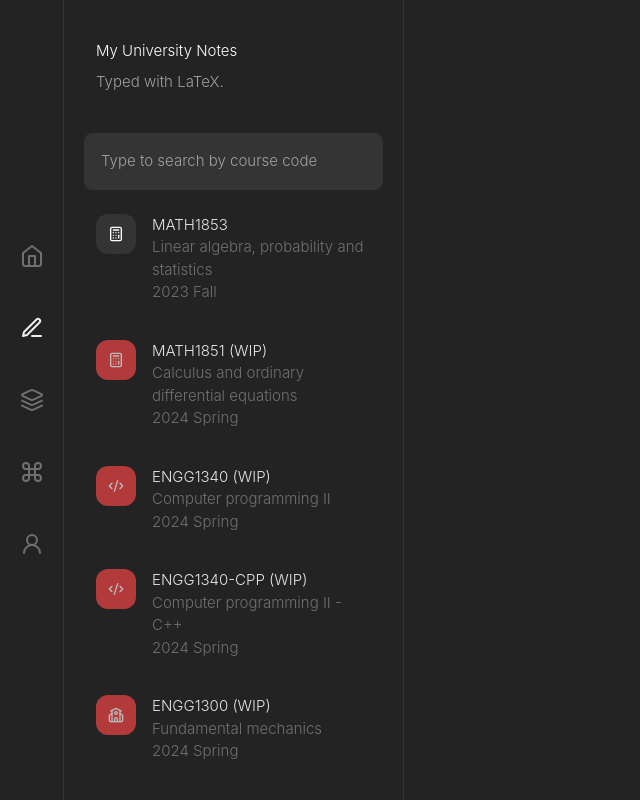
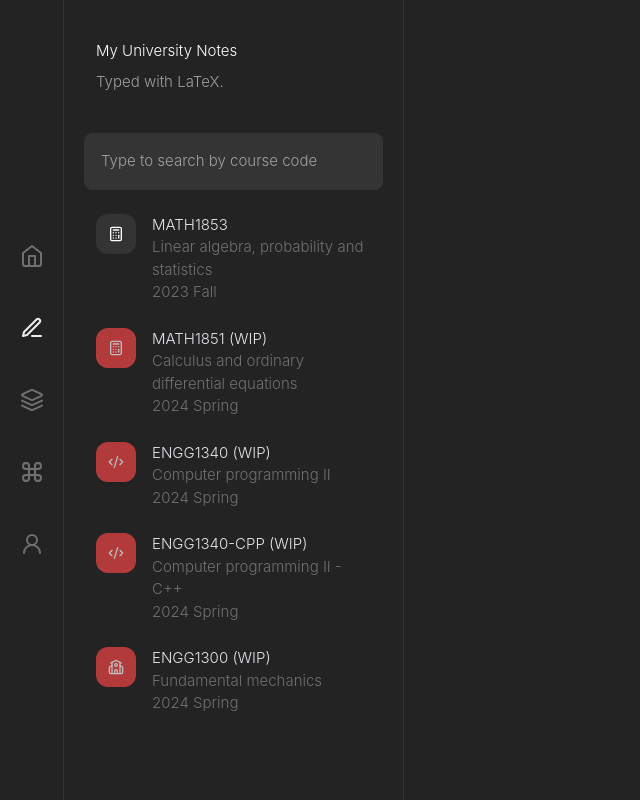
Before and after one commit to EnhancedJax/EnhancedJax.github.io, a React (Create React App) app: page /#/hkunotes in a window 1280 px wide. Shown: the whole page, without its empty margins (0-640 px from the left). Built offline with nearby package versions, Linux system fonts and the light colour scheme; a web font is replaced by a local one.

Commit message:
Smoother transition

```diff
--- a/src/pages/Home.js
+++ b/src/pages/Home.js
@@ -79,6 +79,7 @@ const HomePage = () => {
                         variants={fadeInStagger}
                         initial='hidden'
                         animate={controls}
+                        exit='hidden'
                     >
                         <div
                             className="flex flex-col items-center self-stretch justify-start gap-4"
--- a/src/pages/Notes.js
+++ b/src/pages/Notes.js
@@ -49,25 +49,32 @@ function NotesPage() {
         <>
             <div className="flex flex-row h-screen lg:pl-16">
                 <div className="px-5 pt-10 pb-20 w-full lg:w-[340px] lg:min-w-[340px] lg:border-r lg:border-r-cborder">
-                    <div className="flex flex-col w-full gap-10">
+                    <motion.div className="flex flex-col w-full gap-10"
+                        variants={fadeInStagger}
+                        initial="hidden"
+                        animate={controls}
+                        exit="hidden">
                         <div className="flex flex-col justify-center gap-2 pl-3">
-                            <div className="text-xl font-light text-white lg:text-base">My University Notes</div>
-                            <div className="text-lg font-light text-cgray lg:text-base">Typed with LaTeX.</div>
+                            <motion.div variants={fadeIn} className="text-xl font-light text-white lg:text-base">My University Notes</motion.div>
+                            <motion.div variants={fadeIn} className="text-lg font-light text-cgray lg:text-base">Typed with LaTeX.</motion.div>
                         </div>
                         <div className="self-stretch h-[466px] flex-col justify-start items-start gap-3 flex">
-                            <input
+                            <motion.input
+                                variants={fadeIn}
                                 id="outlined-basic"
                                 onChange={inputHandler}
                                 placeholder="Type to search by course code"
                                 type="text"
                                 className="w-full p-4 bg-cborder rounded-lg border border-cborder flex-col justify-start items-start gap-2.5 flex text-cpg text-base font-light placeholder-cgray"
                             />
-                            <List input={inputText} onItemClick={handleItemClick} />
+                            <motion.div variants={fadeIn}>
+                                <List input={inputText} onItemClick={handleItemClick} />
+                            </motion.div>
                         </div>
-                    </div>
+                    </motion.div>
                 </div>
                 <div className='hidden w-full h-full lg:block'>
-                    <iframe src={iframeUrl} width="100%" height="100%" />
+                    <motion.iframe variants={fadeIn} src={iframeUrl} width="100%" height="100%" />
                 </div>
             </div>
         </>
--- a/src/pages/Stack.js
+++ b/src/pages/Stack.js
@@ -1,12 +1,13 @@
 import React, { useState, useEffect } from 'react';
 import SectionIndicator from '../components/sectionindicator';
-import { motion, useAnimation } from "framer-motion";
+import { AnimatePresence, motion, useAnimation, useMotionValue, useTransform } from "framer-motion";
 import Icon from '../components/icon';
 import { CircularProgressbar, buildStyles } from 'react-circular-progressbar';
 import 'react-circular-progressbar/dist/styles.css';
 
 const StackPage = () => {
     const controls = useAnimation();
+    const [index, setIndex] = useState(0);
 
     useEffect(() => {
 
@@ -24,6 +25,18 @@ const StackPage = () => {
         },
         hidden: {
             opacity: 0
+        }
+    };
+
+    const fadeOutStagger = {
+        visible: {
+            opacity: 1
+        },
+        hidden: {
+            opacity: 0,
+            transition: {
+                staggerChildren: 0.15
+            }
         }
     };
 
@@ -45,6 +58,7 @@ const StackPage = () => {
                         variants={fadeInStagger}
                         initial="hidden"
                         animate={controls}
+                        exit="hidden"
                     >
                         <div className="flex flex-col items-start justify-center gap-2 pl-3">
                             <motion.div variants={fadeIn} className="text-xl font-light text-white">Stack</motion.div>
@@ -62,11 +76,7 @@ const StackPage = () => {
                         <motion.div variants={fadeIn}>
                             <SectionIndicator>Technologies</SectionIndicator>
 
-                            <motion.div
-
-                                variants={fadeInStagger}
-                                initial="hidden"
-                                animate={controls}
+                            <div
                                 className="flex flex-col w-full gap-3 p-3 px-6 py-4 rounded-lg bg-cfg">
                                 <LangItem name="HTML5" prog="9" level="2" />
                                 <LangItem name="Tailwind CSS" prog="8" level="2" />
@@ -74,7 +84,7 @@ const StackPage = () => {
                                 <LangItem name="C++" prog="7" level="2" />
                                 <LangItem name="React.js" prog="7" level="1" />
                                 <LangItem name="React Native" prog="5" level="0" />
-                            </motion.div>
+                            </div>
                         </motion.div>
                         <motion.div variants={fadeIn}>
                             <SectionIndicator>Software</SectionIndicator>
@@ -147,4 +157,92 @@ const SoftwareItem = ({ name, type, icon }) => {
     )
 }
 
+
+{/* <motion.div className='relative h-40' variants={fadeIn}>
+<AnimatePresence initial={false}>
+    <Card key={index + 1} frontCard={false} />
+    <Card
+        key={index}
+        frontCard={true}
+        index={index}
+        setIndex={setIndex}
+        drag="x"
+    />
+</AnimatePresence>
+</motion.div> */}
+
+
+// function Card(props) {
+//     const [exitX, setExitX] = useState(0);
+
+//     const x = useMotionValue(0);
+//     const scale = useTransform(x, [-150, 0, 150], [0.5, 1, 0.5]);
+//     const rotate = useTransform(x, [-150, 0, 150], [-45, 0, 45], {
+//         clamp: false
+//     });
+
+//     const variantsFrontCard = {
+//         animate: { scale: 1, y: 0, opacity: 1 },
+//         exit: (custom) => ({
+//             x: custom,
+//             opacity: 0,
+//             scale: 0.5,
+//             transition: { duration: 0.2 }
+//         })
+//     };
+//     const variantsBackCard = {
+//         initial: { scale: 0, y: 105, opacity: 0 },
+//         animate: { scale: 0.75, y: 30, opacity: 0.5 }
+//     };
+
+//     function handleDragEnd(_, info) {
+//         if (info.offset.x < -100) {
+//             setExitX(-250);
+//             props.setIndex(props.index + 1);
+//         }
+//         if (info.offset.x > 100) {
+//             setExitX(250);
+//             props.setIndex(props.index + 1);
+//         }
+//     }
+
+//     return (
+//         <motion.div
+//             style={{
+//                 width: 150,
+//                 height: 150,
+//                 position: "absolute",
+//                 top: 0,
+//                 x,
+//                 rotate,
+//                 cursor: "grab"
+//             }}
+//             whileTap={{ cursor: "grabbing" }}
+//             // Dragging
+//             drag={props.drag}
+//             dragConstraints={{ top: 0, right: 0, bottom: 0, left: 0 }}
+//             onDragEnd={handleDragEnd}
+//             // Animation
+//             variants={props.frontCard ? variantsFrontCard : variantsBackCard}
+//             initial="initial"
+//             animate="animate"
+//             exit="exit"
+//             custom={exitX}
+//             transition={
+//                 props.frontCard
+//                     ? { type: "spring", stiffness: 300, damping: 20 }
+//                     : { scale: { duration: 0.2 }, opacity: { duration: 0.4 } }
+//             }
+//         >
+//             <motion.div
+//                 className='w-[400px] h-[150px] bg-white'
+//                 style={{
+//                     borderRadius: 30,
+//                     scale
+//                 }}
+//             />
+//         </motion.div>
+//     );
+// }
+
 export default StackPage;
```
